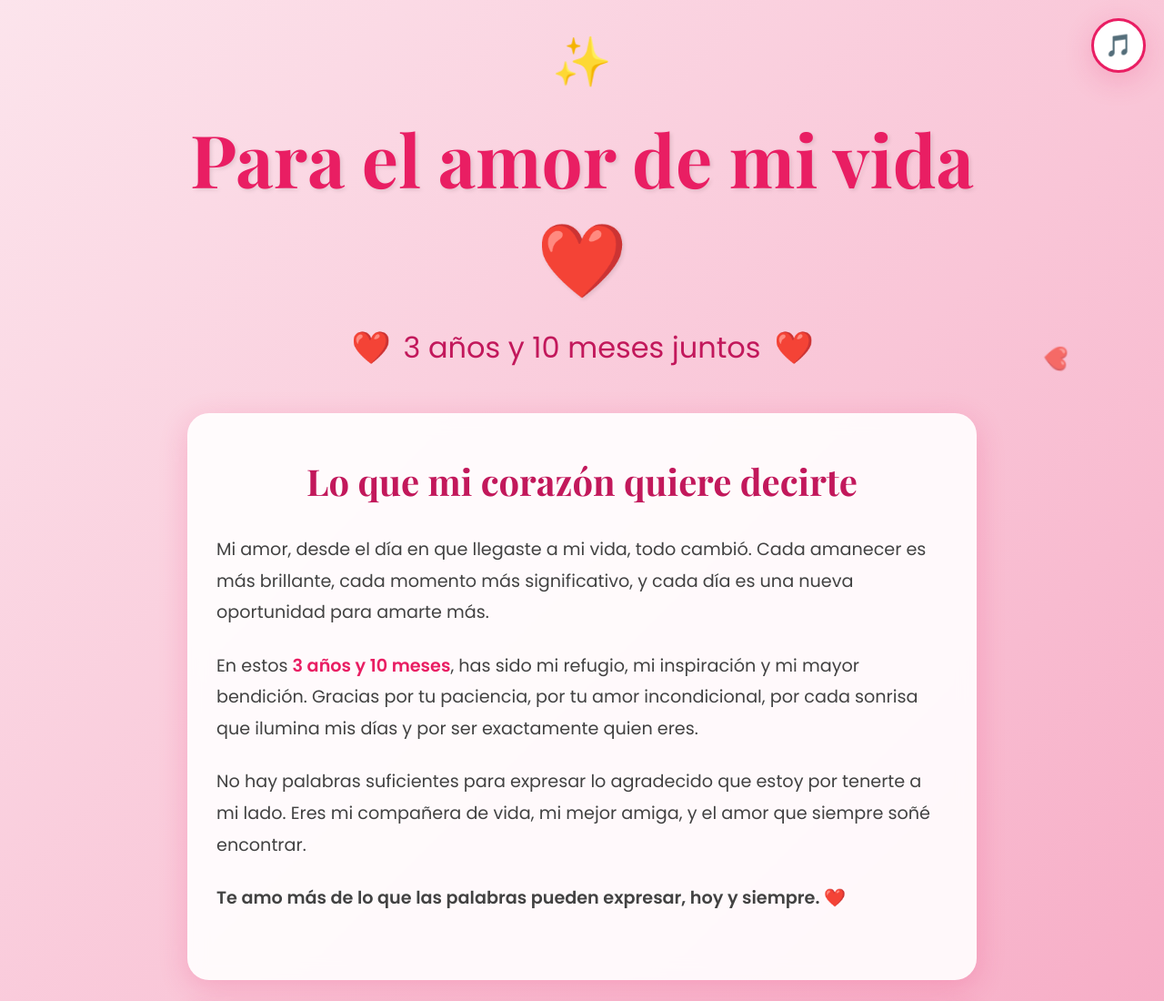
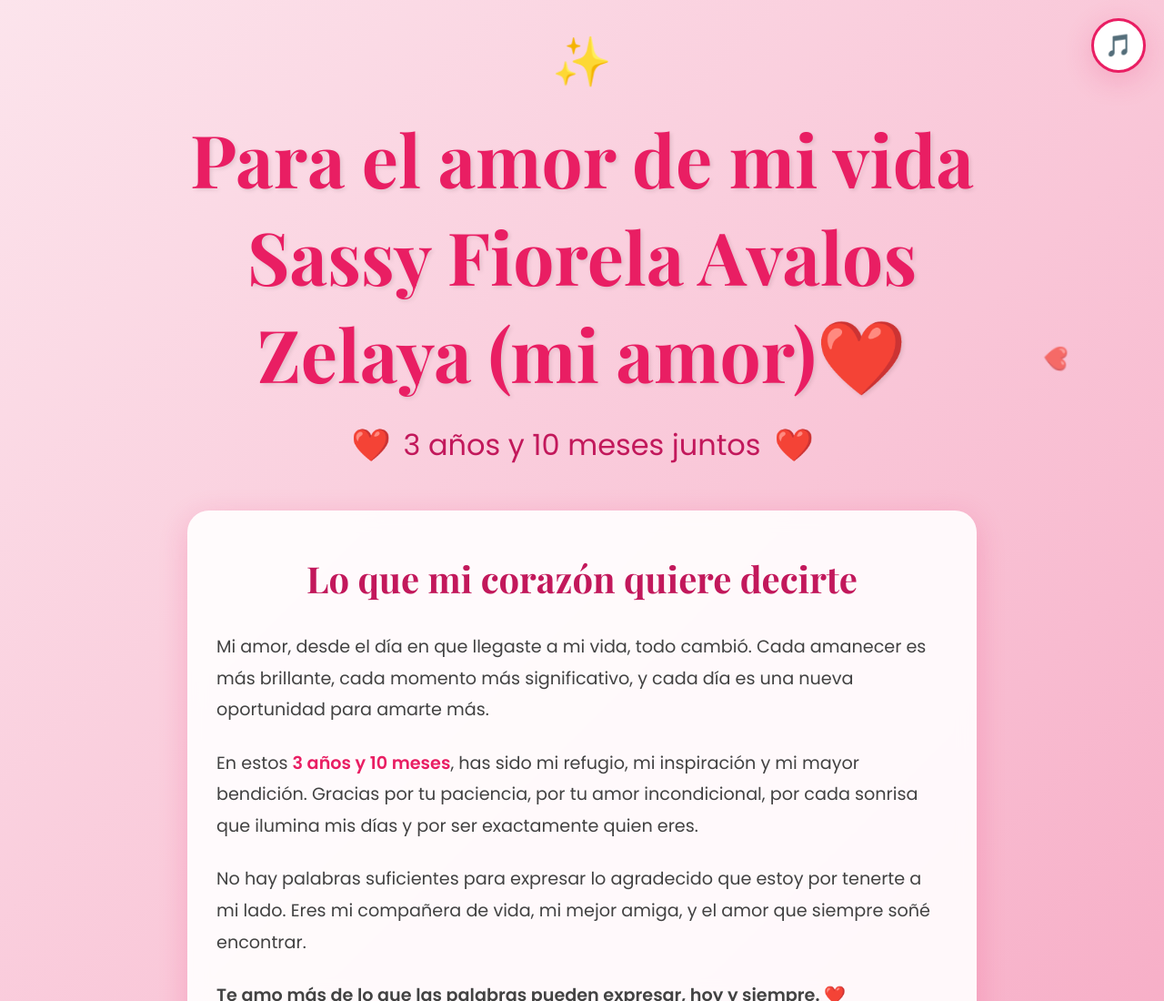
Before and after one commit to AssassinSamar/feliz_aniversario.github.io, a plain HTML site: page index.html in a window 1280 px wide. Shown: the top 1100 px of the page at 91% size. Drawn offline with nearby package versions, Linux system fonts and the light colour scheme.

Commit message:
Update index.html

```diff
--- a/index.html
+++ b/index.html
@@ -25,7 +25,7 @@
         <!-- Sección 1: Pantalla de Bienvenida -->
         <section class="welcome-section fade-in">
             <div class="sparkle">✨</div>
-            <h1 class="main-title">Para el amor de mi vida ❤️</h1>
+            <h1 class="main-title">Para el amor de mi vida Sassy Fiorela Avalos Zelaya (mi amor)❤️</h1>
             <div class="subtitle">
                 <span class="heart-icon">❤️</span>
                 <p>3 años y 10 meses juntos</p>
@@ -122,4 +122,5 @@
 
     <script src="script.js"></script>
 </body>
+
 </html>
```
